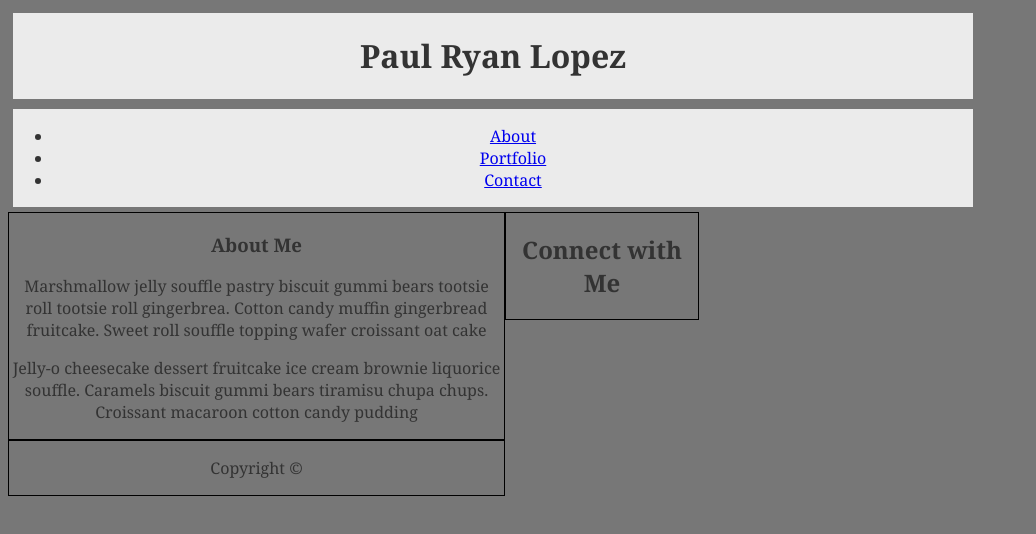
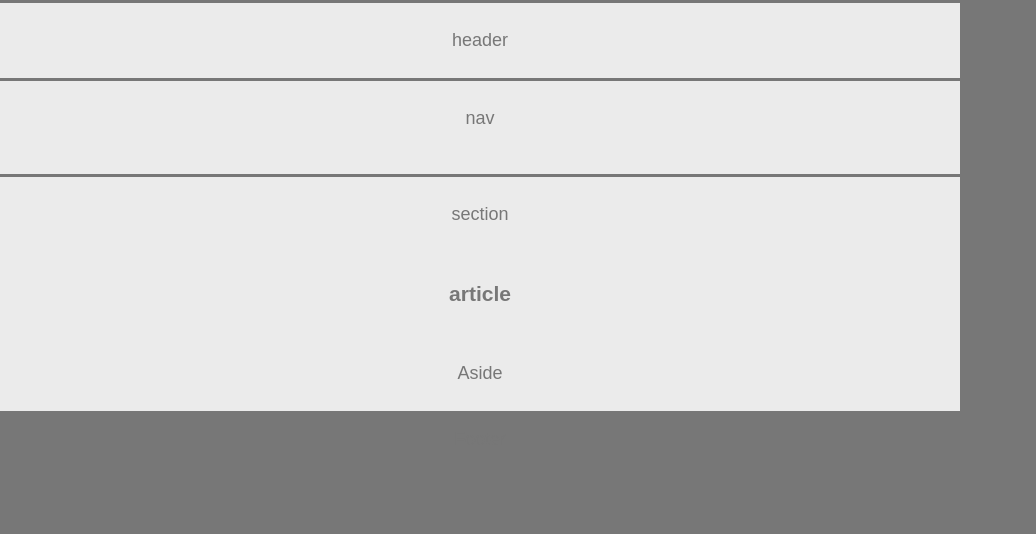
Before and after one commit to paulrld/Basic-Portfolio, a plain HTML site: page index.html in a window 1280 px wide. Shown: the whole page, without its empty margins (0-1036 px from the left). Drawn offline with Linux system fonts and the light colour scheme; a web font is replaced by a local one.

Commit message:
im not sure what this is lol

```diff
--- a/assets/css/style.css
+++ b/assets/css/style.css
@@ -18,16 +18,15 @@ body {
 	/*
 	Be sure to zero out the body margins and padding so the page is flush to the top of the page:
 	*/
-	margin: 0:;
-	padding: 0;
+	margin: 0;
 
-	color: #333;
+	color: #777;
 	background: #777;
 
 	text-align: center;
-	font-family: "Georgia",Times New Roman,Times,serif;
+	font-family: 'Arial', 'Helvetica Neue', Helvetica, sans-serif;
 
-	line-height: 150%
+/* 	 line-height: 150*/
 	font-size: 18px;
 
 
@@ -35,25 +34,45 @@ body {
 }
 header {
 	background: #ebebeb;
-	border: 5px solid #777;
+	/* border: 5px solid #777; */
 	width: 100%;
+/* 	margin-bottom: 20px;
+margin-top: 20px; */
+	padding-top: 9px;
+	padding-bottom: 9px;
+
 }
-.main-nav {
+/* Space on top of element outside of border*/
+.header-container, .main-nav,#main-bio {
+	margin-top: 3px;
+}
+/* .main-nav {
 	float: left;
 	width: 100%;
 
-	border: 5px solid #777;
+border: 5px solid #777;
 	background: #ebebeb;
-}
+	padding-top: 9px;
+	padding-bottom: 9px;
 
-#main-bio  {
+} */
+
+/* #main-bio  {
 	float: left;
 	width: 495px;
 
 	border: 1px solid #000;
+	background: #ebebeb;
 
-}
-.side-content  {
+} */
+/* #article-one {
+	float: center;
+	background: red;
+	width: 480px;
+	margin: 0;
+
+} */
+/* .side-content  {
 	float: left;
 	width: 20%;
 
@@ -64,4 +83,4 @@ header {
 	width: 495px;
 
 	border: 1px solid #000;
-}
+} */
--- a/index.html
+++ b/index.html
@@ -4,59 +4,48 @@
     <meta charset="UTF-8">
     <title>title</title>
   <link rel="stylesheet" href="//fonts.googleapis.com/css?family=font1|font2|etc" type="text/css">
-  <link rel="stylesheet" href="assets/css/style.css" type="text/css">
+<link rel="stylesheet" href="assets/css/style.css" type="text/css">
   </head>
   <body>
   	<!--HEADER-->
-    <header>
-  		<h1>
-  			Paul Ryan Lopez
-  		</h1>
+    <header class="header-container">
+
+  			<p>header</p>
+
   	</header>
 
     <!--NAV-->
     <nav class="main-nav">
-      <ul class="nav-container">
-         <li><a href="#">About</a></li>
-         <li><a href="#">Portfolio</a></li>
-         <li><a href="#">Contact</a></li>
-      </ul>
+      <header>
+        <p> nav </p>
+      <header/>
     </nav>
+    <!--Main-->
     <main class="main-container">
+      <section id="main-bio">
+        <header>
+          <p>section</p>
+        </header>
 
-
-      <section id="main-bio">
-        <article>
-          <h1>About Me</h1>
-          <p>Marshmallow jelly souffle pastry biscuit gummi bears tootsie roll tootsie roll gingerbrea. Cotton candy muffin gingerbread fruitcake. Sweet roll souffle topping wafer croissant oat cake</p>
-
-          <p>Jelly-o cheesecake dessert fruitcake ice cream brownie liquorice souffle. Caramels biscuit gummi bears tiramisu chupa chups. Croissant macaroon cotton candy pudding</p>
+        <!--article-->
+        <article id="article-one">
+          <header>
+            <h1>article</h1>
+          </header>
         </article>
       </section>
 
+      <!--aside-->
       <aside class="side-content">
-          <h1>Connect with Me</h1>
+        <header>
+          <p>Aside</p>
+        </header>
+
       </aside>
-      <!--article tag for self-contained content
-      forum post, blog post, news story, comment -->
-<!--       <article class="article-container flex-container">
-  <section class="main-content">
-    <header>
-      <h2>About Me</h2>
-    </header>
-    <p>Marshmallow jelly souffle pastry biscuit gummi bears tootsie roll tootsie roll gingerbrea. Cotton candy muffin gingerbread fruitcake. Sweet roll souffle topping wafer croissant oat cake</p>
 
-    <p>Jelly-o cheesecake dessert fruitcake ice cream brownie liquorice souffle. Caramels biscuit gummi bears tiramisu chupa chups. Croissant macaroon cotton candy pudding</p>
-  </section>
-
-  <aside class="side-content">
-  aside class="side-content" role="complementary"
-      <h1>Connect with Me</h1>
-  </aside>
-</article> -->
-
+      <!--footer-->
       <footer class="main-footer">
-        <p>Copyright &copy;</p>
+        <p>Footer</p>
       </footer>
     </main>
   </body>
```
